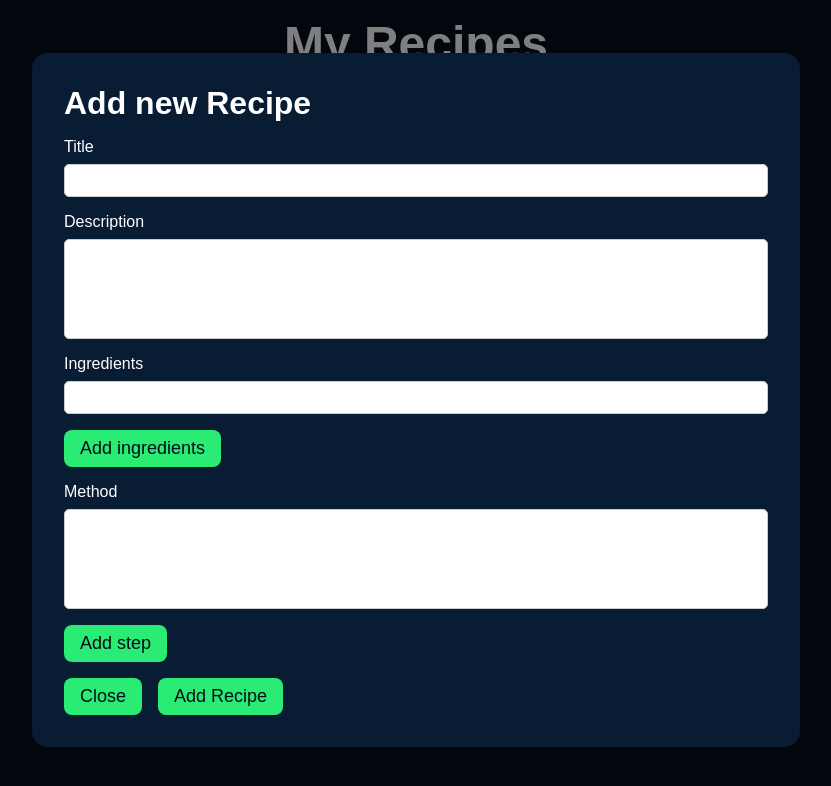
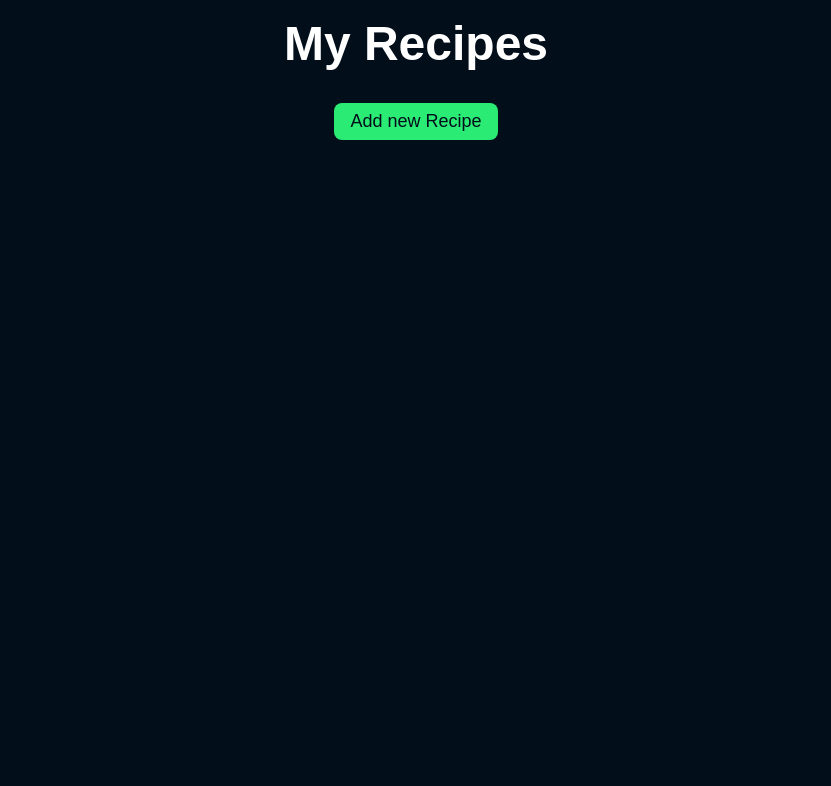
Before and after one commit to owentr1369/vuejs-vuex-practice-recipe-app, a Vue app: page / in a window 1280 px wide. Shown: the top 786 px of the page, without its empty margins (224-1055 px from the left). Built offline with nearby package versions, Linux system fonts and the light colour scheme.

Commit message:
close and open PopUp

```diff
--- a/src/views/HomeView.vue
+++ b/src/views/HomeView.vue
@@ -2,12 +2,12 @@
   <div class="home">
     <h1>My Recipes</h1>
 
-    <button>Add new Recipe</button>
+    <button @click="togglePopup">Add new Recipe</button>
     <div class="recipes">
       <!-- Recipes here -->
     </div>
 
-    <div class="add-recipe-popup">
+    <div v-if="popupOpen" class="add-recipe-popup">
       <div class="popup-content">
         <h2>Add new Recipe</h2>
 
@@ -34,7 +34,7 @@
             </div>
             <button>Add step</button>
           </div>
-          <button>Close</button>
+          <button @click="togglePopup">Close</button>
           <button type="submit">Add Recipe</button>
         </form>
       </div>
@@ -45,6 +45,24 @@
 <script>
 export default {
   name: "HomeView",
+  data() {
+    return {
+      newRecipe: {
+        title: "",
+        description: "",
+        ingredients: [],
+        method: [],
+        ingredientRows: 1,
+        methodRows: 1,
+      },
+      popupOpen: false,
+    };
+  },
+  methods: {
+    togglePopup: function () {
+      this.popupOpen = !this.popupOpen;
+    },
+  },
 };
 </script>
 
```
